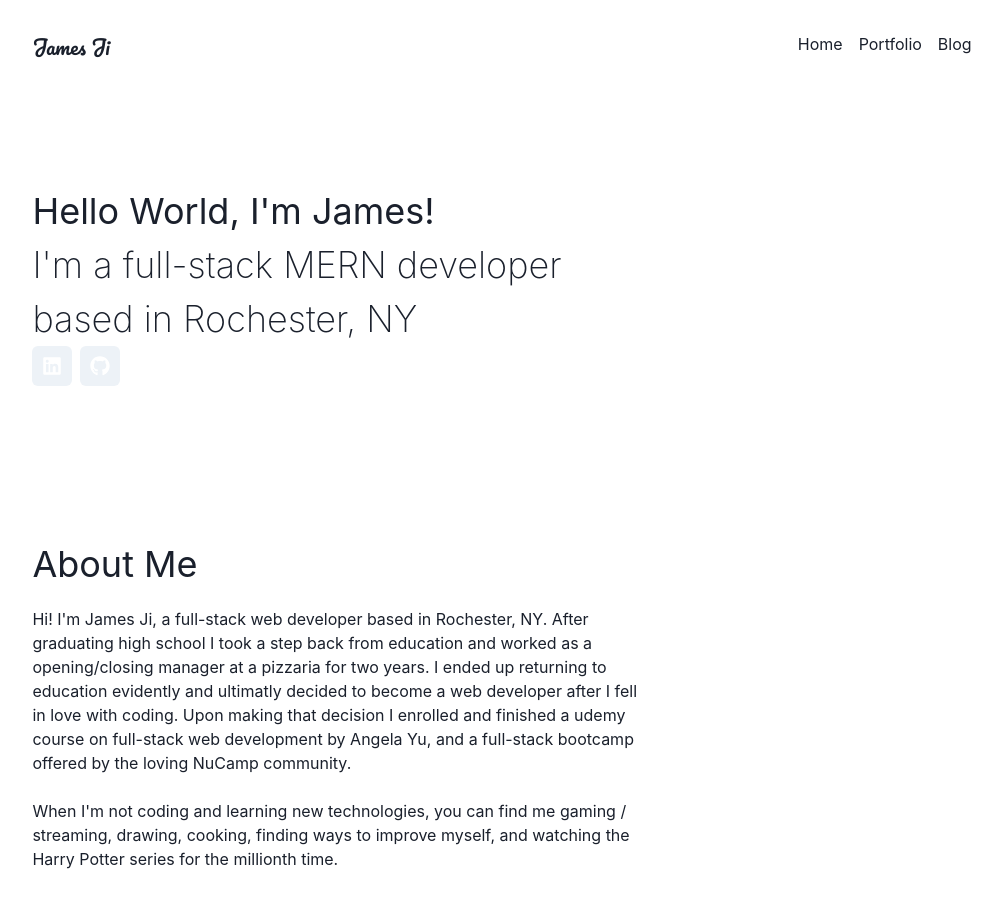
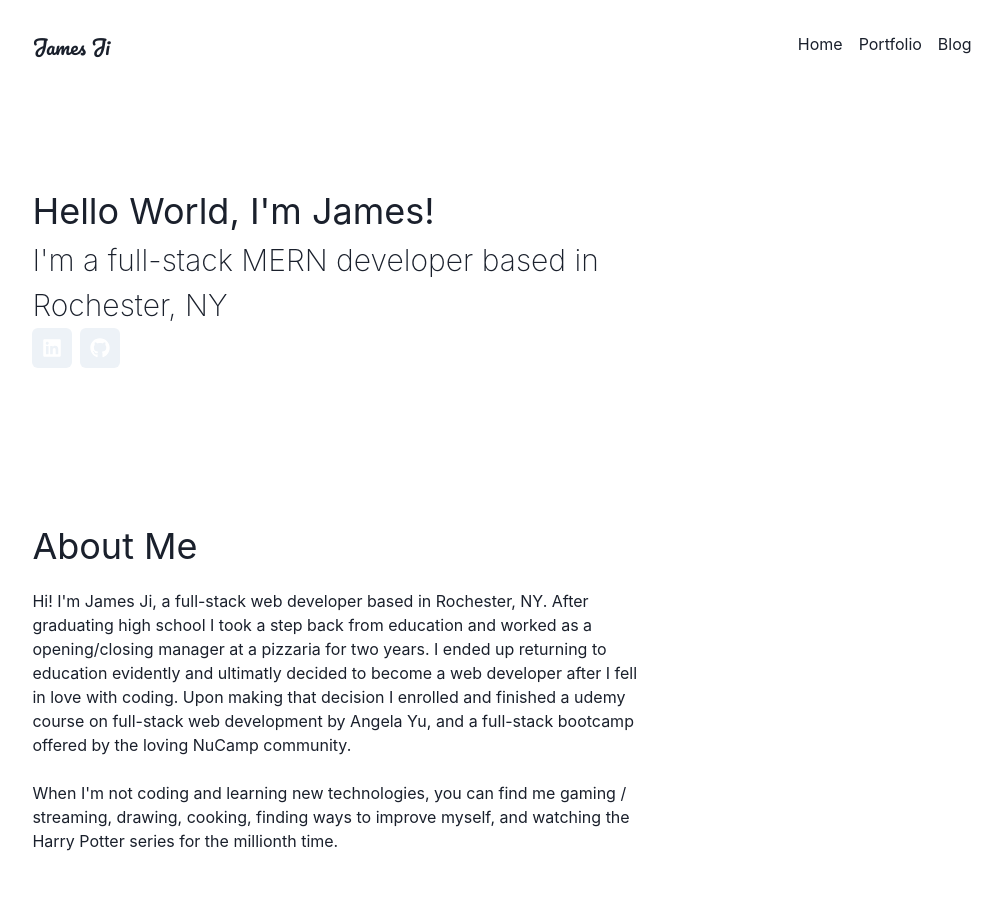
Before and after one commit to Sannnji/next-blog-portfolio, a Next.js app: page / in a window 1280 px wide. Shown: the top 908 px of the page, without its empty margins (134-1136 px from the left). Built offline with nearby package versions, Linux system fonts and the light colour scheme.

Commit message:
changed font size so there is a diff between title and sub

```diff
--- a/components/PageTitle.js
+++ b/components/PageTitle.js
@@ -4,8 +4,8 @@ import { FaGithub, FaLinkedin } from "react-icons/fa";
 export const PageTitle = ({ title, subtitle }) => {
   return (
     <Box width={{ base: "80%", md: "65%" }} mb="16%">
-      <Text fontSize={{ base: "2xl", md: "4xl" }}>{title}</Text>
-      <Text fontSize={{ base: "2xl", md: "4xl" }} fontWeight="thin">
+      <Text fontSize={{ base: "3xl", md: "4xl" }}>{title}</Text>
+      <Text fontSize={{ base: "2xl", md: "3xl" }} fontWeight="thin">
         {subtitle}
       </Text>
       <ButtonGroup variant="solid" color="gray.600">
```
